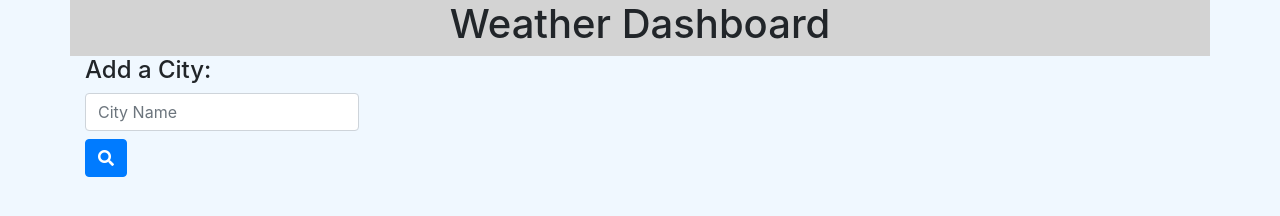
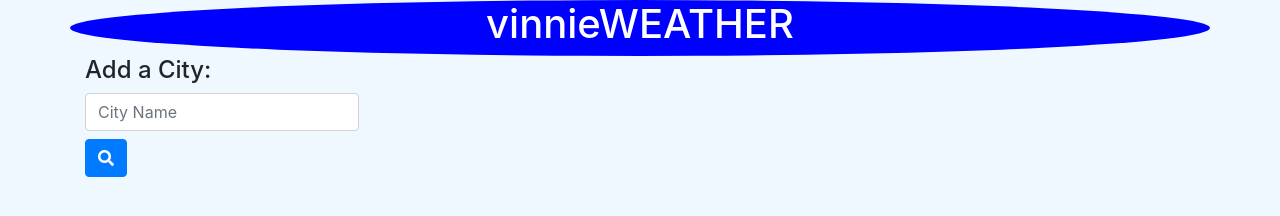
Before and after one commit to vfavorito/weather-app, a plain HTML site: page index.html in a window 1280 px wide. Drawn offline with nearby package versions, Linux system fonts and the light colour scheme.

Commit message:
Added some style

```diff
--- a/index.html
+++ b/index.html
@@ -16,7 +16,7 @@
     <div class="container">
         <div class="row">
             <div class="col-md-12 header">
-                <h1>Weather Dashboard</h1>
+                <h1>vinnieWEATHER</h1>
             </div>
         </div>
         <div class="row">
--- a/script.js
+++ b/script.js
@@ -74,7 +74,7 @@ function loadWeather() {
             weatherSymbol.attr("style","display: inline-block");
             let curCity = $("<h2>").text(cityName + "  " + moment().format('l')).add(weatherSymbol);
             curCity.attr("style","display: inline-block")
-            let curTemp = $("<p>").text("Temperature: " + response2.current.temp + " F");
+            let curTemp = $("<p>").text("Temperature: " + response2.current.temp + "° F");
             let curHumidity = $("<p>").text("Humidity: " + response2.current.humidity + "%");
             let curWind = $("<p>").text("Wind Speed: " + response2.current.wind_speed + " MPH");
             let indexVal = $("<p>").text(response2.current.uvi);
@@ -91,16 +91,14 @@ function loadWeather() {
             curUV.addClass("uvIndex");
             currentDiv.append(curCity, curTemp, curHumidity, curWind, curUV);
             $("#mainForecast").append(currentDiv);
-            console.log(response2)
             for (let i = 1; i < 6; i++) {
-                console.log(response2.daily[i].weather[0].main)
                 let futureDiv = $("<div>");
                 let futDate = $("<p>").text(moment().add(i, 'days').calendar('MM/DD/YYYY'));
                 let weatherSymbol = $("<img>");
                 let wIcon = response2.daily[i].weather[0].icon
                 weatherSymbol.attr("src", "http://openweathermap.org/img/w/" + wIcon + ".png");
                 weatherSymbol.addClass("wSymbol");
-                let futTemp = $("<p>").text("Temp: " + response2.daily[i].temp.day + " F");
+                let futTemp = $("<p>").text("Temp: " + response2.daily[i].temp.day + "° F");
                 let futHumidity = $("<p>").text("Humidity: " + response2.daily[i].humidity + "%");
                 futureDiv.addClass("futureCast");
                 futureDiv.append(futDate, weatherSymbol, futTemp, futHumidity);
--- a/style.css
+++ b/style.css
@@ -1,6 +1,8 @@
 .header{
-    background-color: lightgray;
+    background-color: blue;
     text-align: center;
+    border-radius: 80%;
+    color:white
 }
 .cityBtn{
     text-align: left;
```
